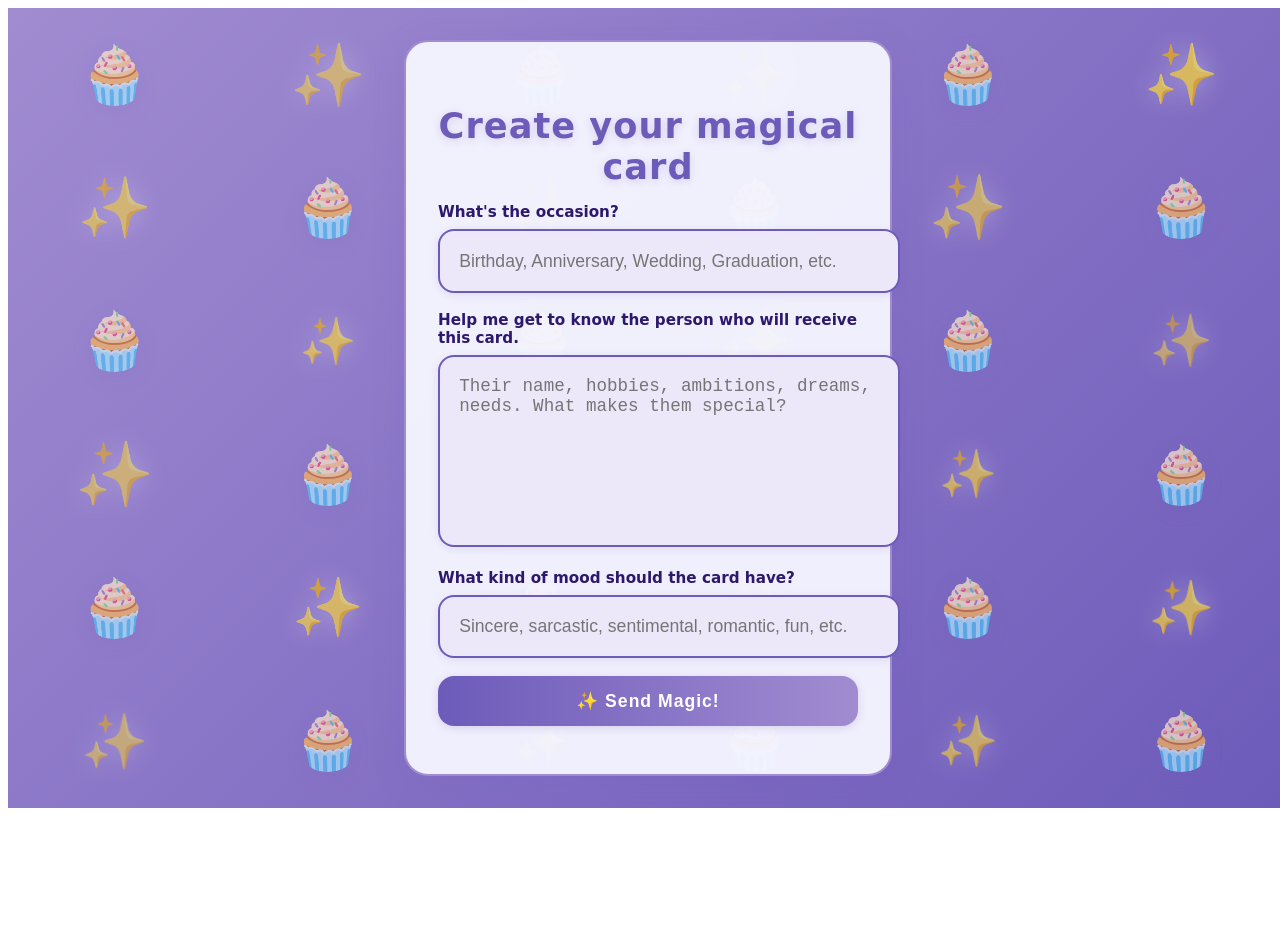
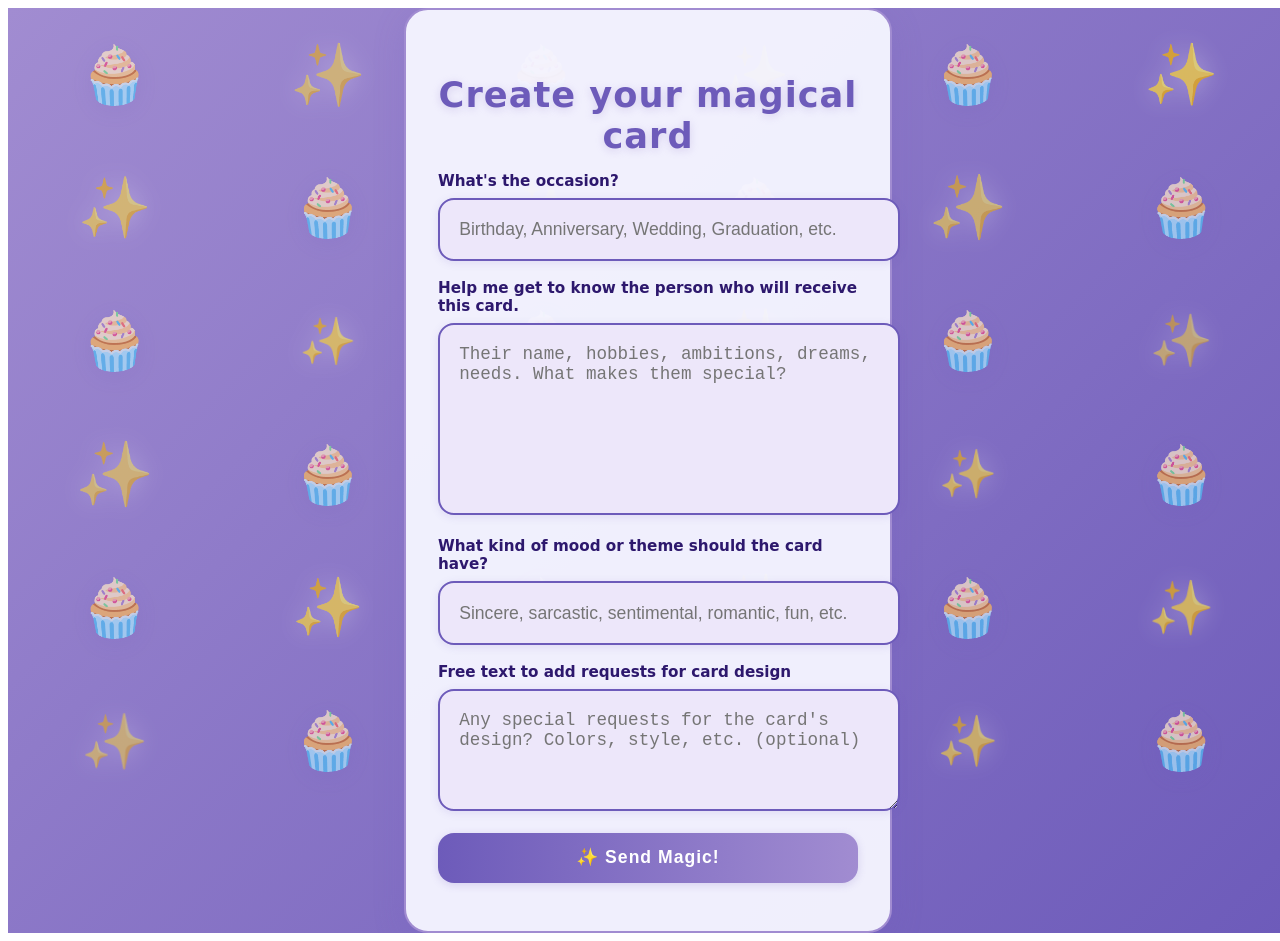
Before and after one commit to kerenkarvat/cards-fe, a React (Vite) app: page / in a window 1280 px wide. Before the commit the page ends 816 px from the top, so only its background shows below. Built offline with nearby package versions, Linux system fonts and the light colour scheme.

Commit message:
:feat: add design request field to the card form

```diff
--- a/App.jsx
+++ b/App.jsx
@@ -9,6 +9,7 @@ function App() {
   const [occasion, setOccasion] = useState('');
   const [recipientInfo, setRecipientInfo] = useState('');
   const [mood, setMood] = useState('');
+  const [designRequest, setDesignRequest] = useState('');
   const [response, setResponse] = useState('');
   const [imageUrl, setImageUrl] = useState(null);
   const [cardId, setCardId] = useState(null);
@@ -26,7 +27,7 @@ function App() {
       const res = await fetch('http://localhost:3000/images', {
         method: 'POST',
         headers: { 'Content-Type': 'application/json' },
-        body: JSON.stringify({ text, occasion, recipientInfo, mood }),
+        body: JSON.stringify({ text, occasion, recipientInfo, mood, designRequest }),
       });
       if (!res.ok) throw new Error('API error');
       const contentType = res.headers.get('content-type');
@@ -101,6 +102,8 @@ function App() {
           setRecipientInfo={setRecipientInfo}
           mood={mood}
           setMood={setMood}
+          designRequest={designRequest}
+          setDesignRequest={setDesignRequest}
           loading={loading}
           handleSubmit={handleSubmit}
         />
--- a/CardForm.jsx
+++ b/CardForm.jsx
@@ -1,6 +1,6 @@
 import React from 'react';
 
-function CardForm({ occasion, setOccasion, recipientInfo, setRecipientInfo, mood, setMood, loading, handleSubmit }) {
+function CardForm({ occasion, setOccasion, recipientInfo, setRecipientInfo, mood, setMood, designRequest, setDesignRequest, loading, handleSubmit }) {
   const inputStyle = {
     width: '100%',
     padding: '1.2rem',
@@ -25,7 +25,7 @@ function CardForm({ occasion, setOccasion, recipientInfo, setRecipientInfo, mood
   };
 
   return (
-    <form onSubmit={handleSubmit}>
+  <form onSubmit={handleSubmit}>
       <label style={labelStyle}>
         What's the occasion?
       </label>
@@ -58,7 +58,7 @@ function CardForm({ occasion, setOccasion, recipientInfo, setRecipientInfo, mood
       />
 
       <label style={labelStyle}>
-        What kind of mood should the card have?
+        What kind of mood or theme should the card have?
       </label>
       <input
         type="text"
@@ -70,6 +70,20 @@ function CardForm({ occasion, setOccasion, recipientInfo, setRecipientInfo, mood
         }}
         maxLength={100}
         required
+      />
+      <label style={labelStyle}>
+        Free text to add requests for card design
+      </label>
+      <textarea
+        value={designRequest}
+        onChange={e => setDesignRequest(e.target.value)}
+        style={{
+          ...inputStyle,
+          height: '80px',
+          resize: 'vertical',
+        }}
+        placeholder="Any special requests for the card's design? Colors, style, etc. (optional)"
+        maxLength={300}
       />
       <button
         type="submit"
```
